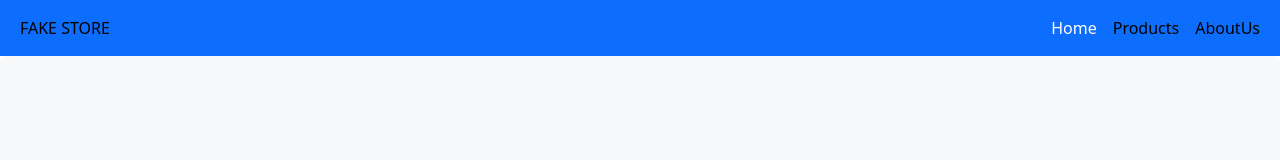
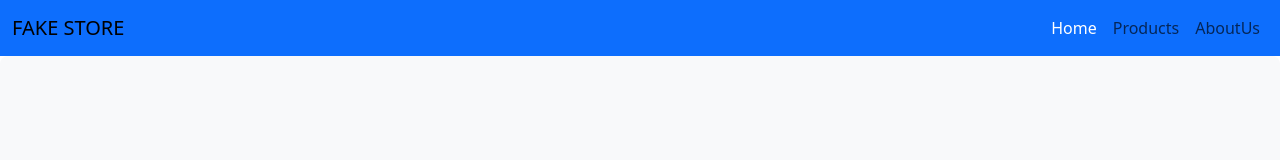
Before and after one commit to Mattia-Giacobelli/react-router, a React (Vite) app: page / in a window 1280 px wide. Shown: the top 160 px of the page. Built offline with nearby package versions, Linux system fonts and the light colour scheme.

Commit message:
Create axios call

```diff
--- a/package.json
+++ b/package.json
@@ -10,6 +10,7 @@
     "preview": "vite preview"
   },
   "dependencies": {
+    "axios": "^1.13.2",
     "bootstrap": "^5.3.8",
     "bootstrap-icons": "^1.13.1",
     "react": "^19.2.0",
--- a/src/Components/Header.jsx
+++ b/src/Components/Header.jsx
@@ -6,13 +6,13 @@ export default function Header() {
     return (
 
         <header>
-            <nav class="navbar navbar-expand-sm navbar-light bg-primary">
-                <div class="container-fluid">
-                    <NavLink class="navbar-brand " id="always-active" to="/">FAKE STORE</NavLink>
-                    <div class="navbar-nav">
-                        <NavLink class="nav-link" aria-current="page" to="/" >Home</NavLink>
-                        <NavLink class="nav-link" aria-current="page" to="/Products">Products</NavLink>
-                        <NavLink class="nav-link" aria-current="page" to="/AboutUs">AboutUs</NavLink>
+            <nav className="navbar navbar-expand-sm navbar-light bg-primary">
+                <div className="container-fluid">
+                    <NavLink className="navbar-brand " id="always-active" to="/">FAKE STORE</NavLink>
+                    <div className="navbar-nav">
+                        <NavLink className="nav-link" aria-current="page" to="/" >Home</NavLink>
+                        <NavLink className="nav-link" aria-current="page" to="/Products">Products</NavLink>
+                        <NavLink className="nav-link" aria-current="page" to="/AboutUs">AboutUs</NavLink>
                     </div>
 
                 </div>
--- a/src/Pages/ProductsPage.jsx
+++ b/src/Pages/ProductsPage.jsx
@@ -1,5 +1,28 @@
+import axios from "axios"
+import { useState } from "react"
+
+
 export default function ProductsPage() {
 
+    //Create Axios call
+    const productsApi = 'https://fakestoreapi.com/products'
 
-    return
+    function getProducts() {
+
+        axios.get(productsApi)
+            .then(res => console.log(res.data)
+            )
+    }
+
+    useState(getProducts, [])
+
+    return (
+        <>
+            <div className="container">
+                <div className="row">
+                    <div className="col-4"></div>
+                </div>
+            </div>
+        </>
+    )
 }
--- a/src/index.css
+++ b/src/index.css
@@ -5,13 +5,13 @@
 
 /*Typography*/
 
-a {
+/* a {
   color: black;
   text-decoration: none;
   padding: 0.5rem;
-}
+} */
 
-a.active {
+.navbar-nav .nav-link.active {
   color: white;
 }
 
```
Also changed, not shown: 1 other file (tests, documents, lock files or other folders).
